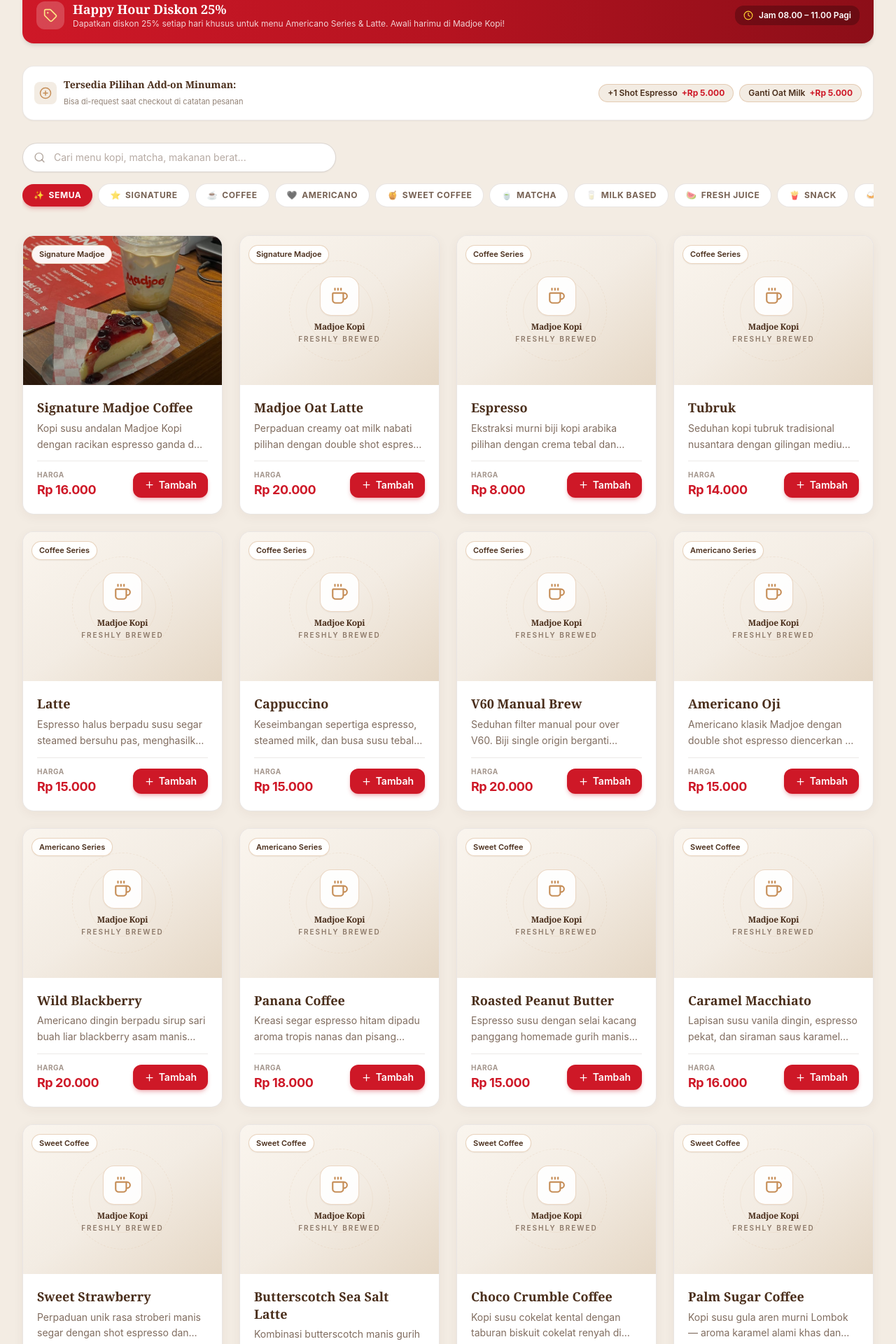
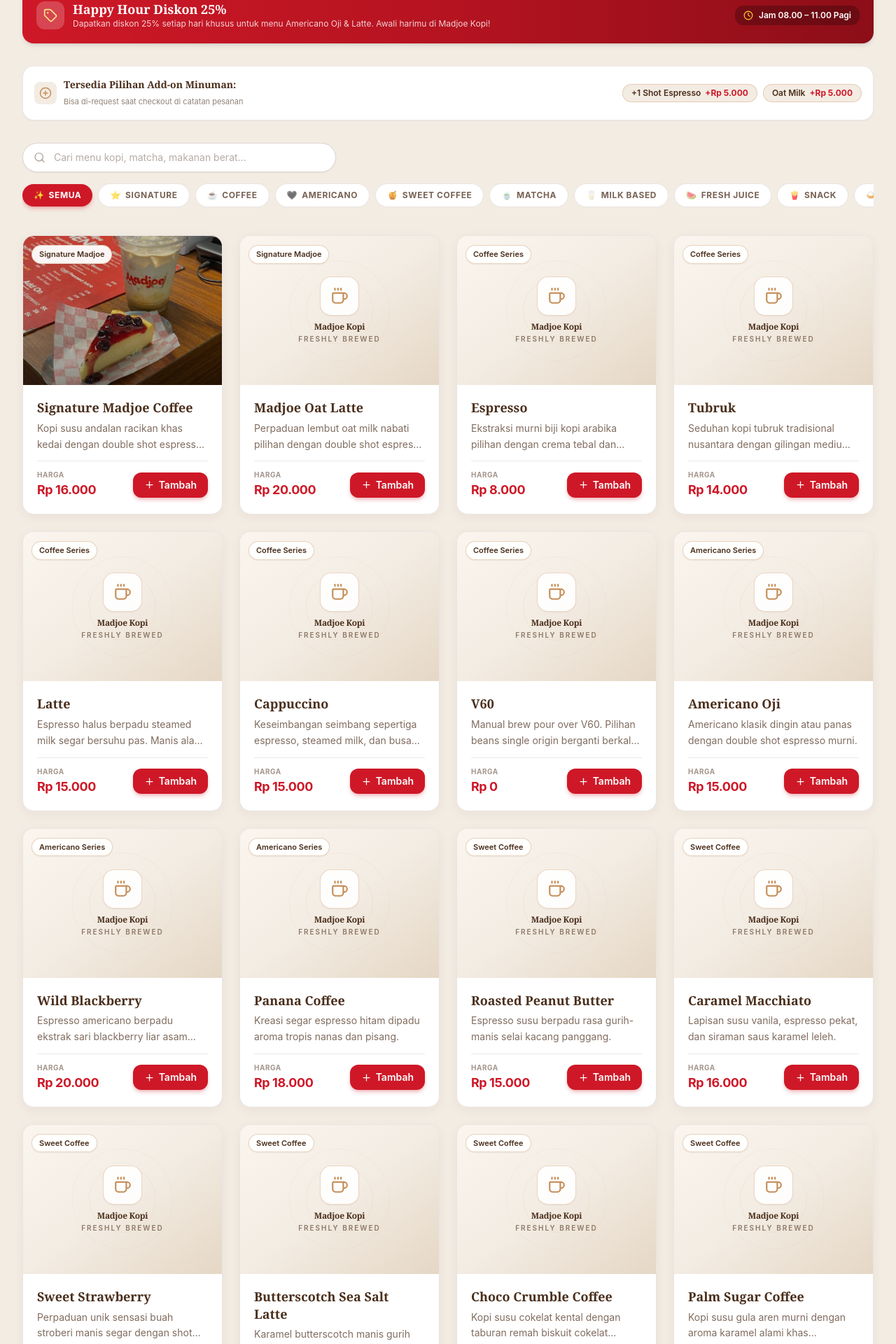
Before and after one commit to ftzarqa/madjoe-kopi, a Next.js app: page /menu in a window 1280 px wide. Shown: the part 339-2259 px from the top of the page at 70% size. Built offline with nearby package versions, Linux system fonts and the light colour scheme.

Commit message:
feat: update complete and accurate 36 menu items

```diff
--- a/src/data/menu.ts
+++ b/src/data/menu.ts
@@ -1,6 +1,6 @@
 // ============================================================
 // src/data/menu.ts
-// Data Menu Fisik Resmi Madjoe Kopi — Mataram, NTB
+// Data Menu Fisik Resmi Madjoe Kopi — Mataram, NTB (Total 36 Items)
 // ============================================================
 
 import { MenuItem, MenuCategory } from "@/types";
@@ -21,26 +21,26 @@
 ];
 
 /**
- * Daftar Menu Fisik Asli Madjoe Kopi
+ * Daftar 34 Menu Makanan & Minuman Fisik Asli Madjoe Kopi
  * Jl. Pejanggik No.66X, Mataram, NTB
  */
 export const menuItems: MenuItem[] = [
-  // ─── 1. SIGNATURE MADJOE ──────────────────────────────────
+  // ─── 1. SIGNATURE MADJOE (2 Item) ─────────────────────────
   {
     id: "sig-001",
     name: "Signature Madjoe Coffee",
-    description: "Kopi susu andalan Madjoe Kopi dengan racikan espresso ganda dan sirup rahasia khas kedai.",
+    description: "Kopi susu andalan racikan khas kedai dengan double shot espresso dan gula aren legit.",
     price: 16000,
     category: "signature",
     imageUrl: "/images/madjoe/blueberry_cheesecake_dengankopisusu.jpeg",
-    imageAlt: "Signature Madjoe Coffee & Blueberry Cheesecake",
+    imageAlt: "Signature Madjoe Coffee",
     isAvailable: true,
     isPopular: true,
   },
   {
     id: "sig-002",
     name: "Madjoe Oat Latte",
-    description: "Perpaduan creamy oat milk nabati pilihan dengan double shot espresso nusantara.",
+    description: "Perpaduan lembut oat milk nabati pilihan dengan double shot espresso nusantara.",
     price: 20000,
     category: "signature",
     imageUrl: "",
@@ -49,7 +49,7 @@
     isPopular: true,
   },
 
-  // ─── 2. COFFEE SERIES (CLASSIC) ───────────────────────────
+  // ─── 2. COFFEE SERIES (5 Item) ────────────────────────────
   {
     id: "cof-001",
     name: "Espresso",
@@ -73,18 +73,18 @@
   {
     id: "cof-003",
     name: "Latte",
-    description: "Espresso halus berpadu susu segar steamed bersuhu pas, menghasilkan rasa manis alami susu.",
+    description: "Espresso halus berpadu steamed milk segar bersuhu pas. Manis alami susu.",
     price: 15000,
     category: "coffee",
     imageUrl: "",
     imageAlt: "Hot / Ice Caffe Latte",
     isAvailable: true,
-    isPromo: true, // Promo Happy Hour 25%
+    isPromo: true, // Promo Happy Hour 25% (08.00 - 11.00)
   },
   {
     id: "cof-004",
     name: "Cappuccino",
-    description: "Keseimbangan sepertiga espresso, steamed milk, dan busa susu tebal bertabur bubuk cokelat.",
+    description: "Keseimbangan seimbang sepertiga espresso, steamed milk, dan busa susu tebal.",
     price: 15000,
     category: "coffee",
     imageUrl: "",
@@ -93,31 +93,31 @@
   },
   {
     id: "cof-005",
-    name: "V60 Manual Brew",
-    description: "Seduhan filter manual pour over V60. Biji single origin berganti berkala, tanya barista.",
-    price: 20000,
+    name: "V60",
+    description: "Manual brew pour over V60. Pilihan beans single origin berganti berkala (tanya barista).",
+    price: 0,
     category: "coffee",
     imageUrl: "",
     imageAlt: "Seduhan V60 pour over",
     isAvailable: true,
   },
 
-  // ─── 3. AMERICANO SERIES ──────────────────────────────────
+  // ─── 3. AMERICANO SERIES (3 Item) ─────────────────────────
   {
     id: "ame-001",
     name: "Americano Oji",
-    description: "Americano klasik Madjoe dengan double shot espresso diencerkan air mineral dingin/panas.",
+    description: "Americano klasik dingin atau panas dengan double shot espresso murni.",
     price: 15000,
     category: "americano",
     imageUrl: "",
     imageAlt: "Americano Oji segar",
     isAvailable: true,
-    isPromo: true, // Promo Happy Hour 25%
+    isPromo: true, // Promo Happy Hour 25% (08.00 - 11.00)
   },
   {
     id: "ame-002",
     name: "Wild Blackberry",
-    description: "Americano dingin berpadu sirup sari buah liar blackberry asam manis yang menyegarkan.",
+    description: "Espresso americano berpadu ekstrak sari blackberry liar asam manis menyegarkan.",
     price: 20000,
     category: "americano",
     imageUrl: "",
@@ -128,7 +128,7 @@
   {
     id: "ame-003",
     name: "Panana Coffee",
-    description: "Kreasi segar espresso hitam dipadu aroma tropis nanas dan pisang pilihan.",
+    description: "Kreasi segar espresso hitam dipadu aroma tropis nanas dan pisang.",
     price: 18000,
     category: "americano",
     imageUrl: "",
@@ -136,11 +136,11 @@
     isAvailable: true,
   },
 
-  // ─── 4. SWEET COFFEE SERIES ───────────────────────────────
+  // ─── 4. SWEET COFFEE SERIES (6 Item) ──────────────────────
   {
     id: "swc-001",
     name: "Roasted Peanut Butter",
-    description: "Espresso susu dengan selai kacang panggang homemade gurih manis legit.",
+    description: "Espresso susu berpadu rasa gurih-manis selai kacang panggang.",
     price: 15000,
     category: "sweet-coffee",
     imageUrl: "",
@@ -151,7 +151,7 @@
   {
     id: "swc-002",
     name: "Caramel Macchiato",
-    description: "Lapisan susu vanila dingin, espresso pekat, dan siraman saus karamel leleh harum.",
+    description: "Lapisan susu vanila, espresso pekat, dan siraman saus karamel leleh.",
     price: 16000,
     category: "sweet-coffee",
     imageUrl: "",
@@ -161,7 +161,7 @@
   {
     id: "swc-003",
     name: "Sweet Strawberry",
-    description: "Perpaduan unik rasa stroberi manis segar dengan shot espresso dan susu lembut.",
+    description: "Perpaduan unik sensasi buah stroberi manis segar dengan shot espresso dan susu.",
     price: 16000,
     category: "sweet-coffee",
     imageUrl: "",
@@ -171,7 +171,7 @@
   {
     id: "swc-004",
     name: "Butterscotch Sea Salt Latte",
-    description: "Kombinasi butterscotch manis gurih dengan sentuhan sea salt penyeimbang rasa.",
+    description: "Karamel butterscotch manis gurih dengan sentuhan taburan sea salt penyeimbang rasa.",
     price: 16000,
     category: "sweet-coffee",
     imageUrl: "",
@@ -182,7 +182,7 @@
   {
     id: "swc-005",
     name: "Choco Crumble Coffee",
-    description: "Kopi susu cokelat kental dengan taburan biskuit cokelat renyah di atasnya.",
+    description: "Kopi susu cokelat kental dengan taburan remah biskuit cokelat renyah.",
     price: 16000,
     category: "sweet-coffee",
     imageUrl: "",
@@ -192,7 +192,7 @@
   {
     id: "swc-006",
     name: "Palm Sugar Coffee",
-    description: "Kopi susu gula aren murni Lombok — aroma karamel alami khas dan manis pas.",
+    description: "Kopi susu gula aren murni dengan aroma karamel alami khas nusantara.",
     price: 16000,
     category: "sweet-coffee",
     imageUrl: "",
@@ -200,11 +200,11 @@
     isAvailable: true,
   },
 
-  // ─── 5. MATCHA SERIES ─────────────────────────────────────
+  // ─── 5. MATCHA SERIES (4 Item) ────────────────────────────
   {
     id: "mtc-001",
     name: "Ice Matcha Latte",
-    description: "Bubuk matcha Jepang murni dipadu susu segar dingin dan es batu segar.",
+    description: "Bubuk matcha Jepang murni dipadu susu segar dingin yang seimbang.",
     price: 16000,
     category: "matcha",
     imageUrl: "",
@@ -215,7 +215,7 @@
   {
     id: "mtc-002",
     name: "Matcha Oat Latte",
-    description: "Matcha kualitas tinggi dengan oat milk gurih nabati yang lembut dan sehat.",
+    description: "Seduhan matcha aromatik berpadu creamy oat milk nabati yang lembut.",
     price: 20000,
     category: "matcha",
     imageUrl: "",
@@ -225,7 +225,7 @@
   {
     id: "mtc-003",
     name: "Coffee Matcha Latte",
-    description: "Lapisan matcha hijau, susu segar, dan shot espresso di atasnya (Dirty Matcha).",
+    description: "Fusion dua rasa: espresso bold berpadu lembutnya matcha latte dingin.",
     price: 20000,
     category: "matcha",
     imageUrl: "",
@@ -235,7 +235,7 @@
   {
     id: "mtc-004",
     name: "Strawberry Matcha",
-    description: "Lapisan pure buah stroberi segar berpadu susu dan matcha jepang aromatic.",
+    description: "Lapisan buah stroberi manis berpadu susu dan seduhan matcha pekat.",
     price: 22000,
     category: "matcha",
     imageUrl: "",
@@ -244,11 +244,11 @@
     isPopular: true,
   },
 
-  // ─── 6. MILK BASED SERIES ─────────────────────────────────
+  // ─── 6. MILK BASED SERIES (3 Item) ────────────────────────
   {
     id: "mlk-001",
     name: "Chocholate Punch",
-    description: "Minuman cokelat Belgia pekat creamy tanpa kopi, kaya rasa dan manis pas.",
+    description: "Sajian minuman cokelat pekat tanpa kopi yang creamy dan manis pas.",
     price: 16000,
     category: "milk-based",
     imageUrl: "",
@@ -257,7 +257,7 @@
   },
   {
     id: "mlk-002",
-    name: "Goguma / Ice Taro Latte",
+    name: "Goguma (Ice Taro Latte)",
     description: "Racikan taro dan ubi manis ala Korea (Goguma) yang wangi dan lembut.",
     price: 16000,
     category: "milk-based",
@@ -267,8 +267,8 @@
   },
   {
     id: "mlk-003",
-    name: "Teh Gajah / Thai Tea",
-    description: "Teh rempah khas Thailand berpadu kental manis dan evaporated milk legit.",
+    name: "Teh Gajah (Thai Tea)",
+    description: "Seduhan teh rempah Thailand bercampur susu kental manis gurih legit.",
     price: 16000,
     category: "milk-based",
     imageUrl: "",
@@ -276,11 +276,11 @@
     isAvailable: true,
   },
 
-  // ─── 7. FRESH JUICE ───────────────────────────────────────
+  // ─── 7. FRESH JUICE (3 Item) ──────────────────────────────
   {
     id: "juc-001",
-    name: "Jus Semangka",
-    description: "Semangka merah segar Mataram diblender murni tanpa tambahan perisa buatan.",
+    name: "Semangka",
+    description: "Jus buah semangka merah segar tanpa tambahan pemanis buatan.",
     price: 16000,
     category: "fresh-juice",
     imageUrl: "",
@@ -289,8 +289,8 @@
   },
   {
     id: "juc-002",
-    name: "Jus Buah Naga",
-    description: "Buah naga ungu kaya antioksidan segar dingin dengan rasa manis alami.",
+    name: "Buah Naga",
+    description: "Jus buah naga merah padat vitamin dan serat yang menyegarkan dahaga.",
     price: 16000,
     category: "fresh-juice",
     imageUrl: "",
@@ -299,8 +299,8 @@
   },
   {
     id: "juc-003",
-    name: "Jus Nanas",
-    description: "Nanas madu tropis segar manis asam nikmat penambah energi seketika.",
+    name: "Nanas",
+    description: "Jus buah nanas manis asam segar penambah energi seketika.",
     price: 16000,
     category: "fresh-juice",
     imageUrl: "",
@@ -308,22 +308,11 @@
     isAvailable: true,
   },
 
-  // ─── 8. SNACK ─────────────────────────────────────────────
-  {
-    id: "snk-000",
-    name: "Madjoe Artisanal Pastry",
-    description: "Croissant dan pastry mentega renyah gurih aromatik yang dipanggang segar setiap hari di etalase kedai.",
-    price: 20000,
-    category: "snack",
-    imageUrl: "/images/madjoe/madjoe-pastry.jpeg",
-    imageAlt: "Madjoe Artisanal Pastry",
-    isAvailable: true,
-    isPopular: true,
-  },
+  // ─── 8. SNACK (4 Item) ────────────────────────────────────
   {
     id: "snk-001",
     name: "Tempe Mendoan",
-    description: "Tempe berbalut tepung bumbu daun bawang goreng setengah matang plus sambal kecap pedas.",
+    description: "Tempe kedelai tipis berbalut tepung bumbu daun bawang dengan sambal kecap pedas.",
     price: 15000,
     category: "snack",
     imageUrl: "",
@@ -333,18 +322,18 @@
   },
   {
     id: "snk-002",
-    name: "Sosis Cop Cop",
-    description: "Sosis sapi goreng mekar disajikan dengan cocolan saus sambal dan mayones gurih.",
+    name: "Sosis Cop cop",
+    description: "Sosis goreng mekar gurih disajikan dengan cocolan saus sambal dan mayones.",
     price: 15000,
     category: "snack",
     imageUrl: "",
-    imageAlt: "Sosis Cop Cop",
+    imageAlt: "Sosis Cop cop",
     isAvailable: true,
   },
   {
     id: "snk-003",
     name: "Ubi Goreng",
-    description: "Ubi jalar lokal manis dipotong tebal dan digoreng renyah di luar, lembut di dalam.",
+    description: "Stik ubi manis lokal digoreng renyah di luar dan lembut pulen di dalam.",
     price: 15000,
     category: "snack",
     imageUrl: "",
@@ -354,20 +343,20 @@
   {
     id: "snk-004",
     name: "Pisang Goreng",
-    description: "Pisang kepok manis berbalut tepung krispi keemasan, teman setia kopi hitam.",
+    description: "Pisang goreng tepung krispi keemasan pendamping klasik seduhan kopi hitam.",
     price: 15000,
     category: "snack",
-    imageUrl: "",
+    imageUrl: "/images/madjoe/madjoe-pastry.jpeg",
     imageAlt: "Pisang Goreng Krispi",
     isAvailable: true,
     isPopular: true,
   },
 
-  // ─── 9. MAKANAN BERAT ─────────────────────────────────────
+  // ─── 9. MAKANAN BERAT (4 Item) ────────────────────────────
   {
     id: "mkn-001",
     name: "Nasi Telur Kribo",
-    description: "Nasi putih hangat dengan telur dadar keriting krispi khas kedai, lalapan, dan sambal pedas.",
+    description: "Nasi putih hangat dengan telur dadar keriting krispi gurih dan sambal khas kedai.",
     price: 17000,
     category: "makanan-berat",
     imageUrl: "",
@@ -378,7 +367,7 @@
   {
     id: "mkn-002",
     name: "Ayam Goreng Tempong",
-    description: "Ayam goreng bumbu rempah renyah disiram sambal tempong segar super pedas nampol.",
+    description: "Ayam goreng bumbu rempah disiram sambal tempong segar pedas nampol khas Lombok.",
     price: 25000,
     category: "makanan-berat",
     imageUrl: "",
@@ -389,7 +378,7 @@
   {
     id: "mkn-003",
     name: "Nila Goreng Tempong",
-    description: "Ikan nila air tawar segar digoreng garing dengan cocolan sambal tempong khas Lombok.",
+    description: "Ikan nila tawar digoreng garing bersanding lalapan dan sambal tempong segar.",
     price: 23000,
     category: "makanan-berat",
     imageUrl: "",
@@ -399,7 +388,7 @@
   {
     id: "mkn-004",
     name: "Nasi Goreng RW",
-    description: "Nasi goreng racikan wajan khas kedai dengan bumbu gurih rempah, telur mata sapi, dan kerupuk.",
+    description: "Nasi goreng racikan bumbu khas kedai dengan telur mata sapi dan kerupuk.",
     price: 17000,
     category: "makanan-berat",
     imageUrl: "",
@@ -409,17 +398,18 @@
 ];
 
 /**
- * Add-on pilihan yang dapat ditambahkan pada pesanan minuman
+ * ─── 10. ADD ON (2 Item) ────────────────────────────────────
+ * Tambahan pilihan yang dapat disematkan ke pesanan minuman
  */
 export const menuAddons = [
   { id: "add-001", name: "+1 Shot Espresso", price: 5000 },
-  { id: "add-002", name: "Ganti Oat Milk", price: 5000 },
+  { id: "add-002", name: "Oat Milk", price: 5000 },
 ];
 
 /**
  * Label Kategori untuk Tab Navigasi & Filter Menu
  */
-export const categoryTabs: { id: MenuCategory; label: string; icon: string }[] = [
+export const categoryTabs: { id: MenuCategory | "all"; label: string; icon: string }[] = [
   { id: "all", label: "Semua", icon: "✨" },
   { id: "signature", label: "Signature", icon: "⭐" },
   { id: "coffee", label: "Coffee", icon: "☕" },
@@ -438,14 +428,14 @@
 export const promoBannerData = {
   title: "Happy Hour Diskon 25%",
   time: "Jam 08.00 – 11.00 Pagi",
-  description: "Dapatkan diskon 25% setiap hari khusus untuk menu Americano Series & Latte. Awali harimu di Madjoe Kopi!",
+  description: "Dapatkan diskon 25% setiap hari khusus untuk menu Americano Oji & Latte. Awali harimu di Madjoe Kopi!",
   badge: "PROMO PAGI",
 };
 
 /**
  * Category labels dictionary
  */
-export const categoryLabels: Record<MenuCategory, string> = {
+export const categoryLabels: Record<MenuCategory | "all", string> = {
   all: "Semua Menu",
   signature: "Signature Madjoe",
   coffee: "Coffee Series",
```
